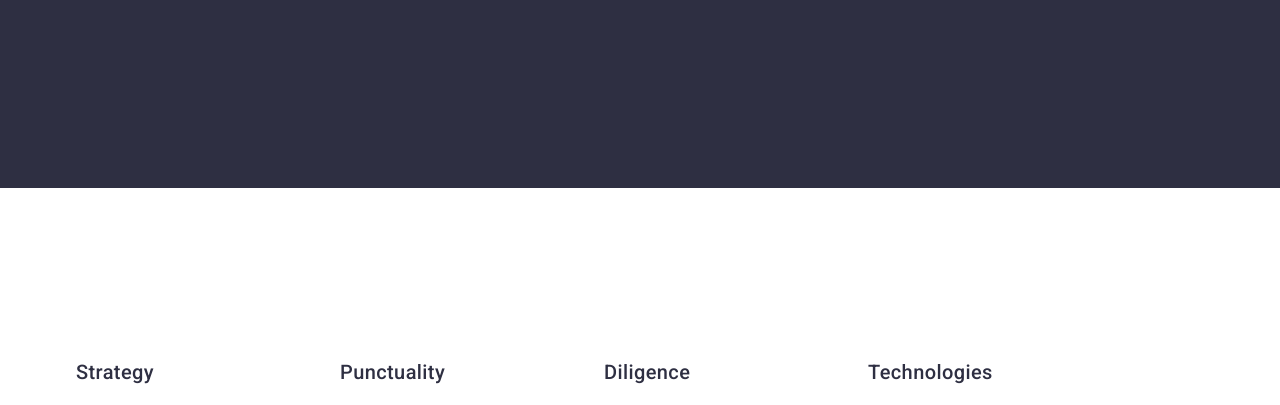
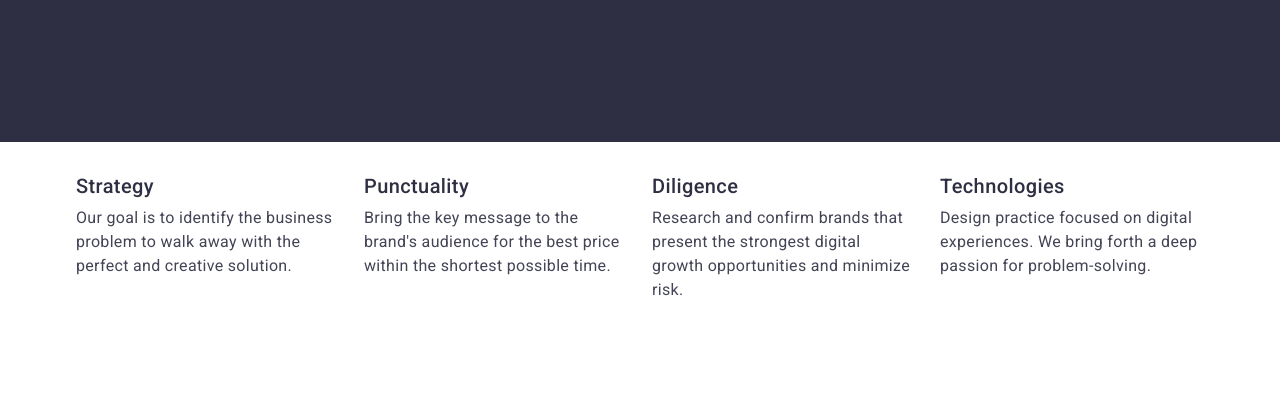
Before and after one commit to goldenkaia/goit-markup-hw-03, a plain HTML site: page index.html in a window 1280 px wide. Shown: the part 530-935 px from the top of the page. Drawn offline with nearby package versions, Linux system fonts and the light colour scheme.

Commit message:
update block3 02022023

```diff
--- a/css/style.css
+++ b/css/style.css
@@ -13,17 +13,18 @@ h2,
 h3,
 p {
 
-  margin-bottom: 0;
+  margin: 0;
 }
 
 ul {
-  margin-top: 0;
-  margin-bottom: 0;
-  padding-left: 0;
+  margin: 0;
+  padding: 0
 }
 
 img {
   display: block;
+  max-width: 100%;
+  height: auto;
 }
 
 button {
@@ -196,7 +197,6 @@ body {
 
 /*--modal-button--*/
 .modal-button {
-
   background: var(--iris-color);
   border-radius: 4px;
   border: none;
@@ -224,8 +224,10 @@ body {
 }
 
 
-/*----------features-list-----????????????????------*/
-.features {}
+/*----------features-list-----------*/
+.features {
+  padding: 0;
+}
 
 .what-are-we-doing {}
 
@@ -233,7 +235,7 @@ body {
 .features-list {
   display: flex;
   flex-wrap: wrap;
-
+  justify-content: space-between;
 }
 
 .features-list-item {
@@ -266,7 +268,7 @@ body {
 /*-----------what-are-we-doing------------*/
 .directions {
   display: flex;
-  margin-top: 72px;
+
   gap: 24px;
 }
 
@@ -356,12 +358,12 @@ body {
 
 .job-name {
   text-align: center;
-  padding-top: 8px;
+  margin-top: 8px;
 }
 
 
 .photo-wrap {
-padding: 32px 16px;
+  padding: 32px 16px;
   box-shadow: 0px 1px 6px rgb(46 47 66 / 8%);
 }
 
@@ -451,8 +453,6 @@ padding: 32px 16px;
   line-height: 1.5;
   letter-spacing: 0.02em;
   color: #434455;
-
-
 }
 
 /*--------------project-cards-list-----------*/
@@ -471,9 +471,6 @@ padding: 32px 16px;
   padding-top: 32px;
   padding-bottom: 32px;
   padding-left: 16px;
-
-
-
 }
 
 .card-border {
```
Also changed, not shown: index.html (+2 -2 lines).
